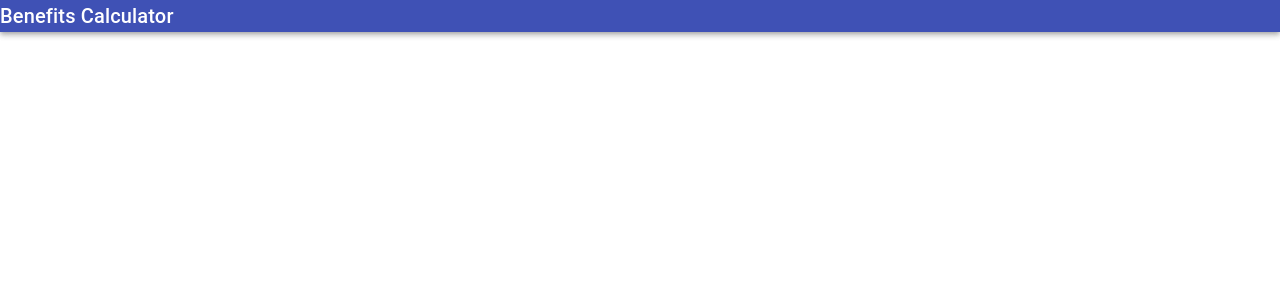
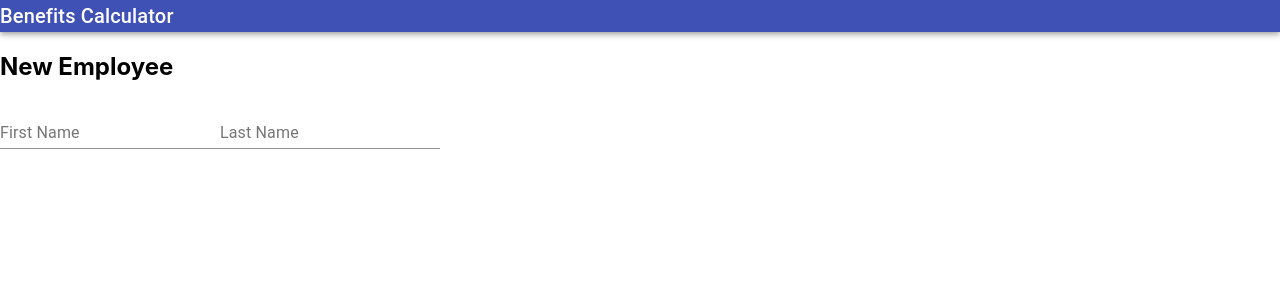
Before and after one commit to BGrebner/BenefitsCalculator, a React (Create React App) app in the folder benefits-calculator-ui/: page /employee in a window 1280 px wide. Shown: the top 300 px of the page. Built offline with nearby package versions, Linux system fonts and the light colour scheme.

Commit message:
add in routing to new employee page

```diff
--- a/benefits-calculator-ui/src/components/App.tsx
+++ b/benefits-calculator-ui/src/components/App.tsx
@@ -1,6 +1,7 @@
 import React from 'react';
 import {Route} from "react-router-dom";
 import Header from "./common/Header"
+import EmployeeForm from './employee/EmployeeForm';
 import EmployeeList from './employeeList/EmployeeList';
 
 function App() {
@@ -8,6 +9,7 @@ function App() {
     <div>
       <Header />
       <Route exact path="/" component={EmployeeList} />
+      <Route path="/employee" component={EmployeeForm} />
     </div>
   );
 }
--- a/benefits-calculator-ui/src/components/employeeList/EmployeeList.tsx
+++ b/benefits-calculator-ui/src/components/employeeList/EmployeeList.tsx
@@ -2,6 +2,7 @@ import { Button, TableContainer, TableBody, TableRow, TableCell, Table, TableHea
 import { Paper } from '@material-ui/core';
 import { Contacts } from "@material-ui/icons";
 import React from "react";
+import { Link } from "react-router-dom";
 import Employee from "../../models/Employee";
 import "./employeeList.css";
 
@@ -34,7 +35,9 @@ const EmployeeList: React.FC<{employees: Array<Employee>}> = ({employees}) => (
             </Table>
         </TableContainer>
 
-        <Button className="float-right" variant="contained" color="primary">Add Employee</Button>
+        <Link to={"/employee"}>
+            <Button className="float-right" variant="contained" color="primary">Add Employee</Button>
+        </Link>
     </div>
 );
 
```
Also changed, not shown: 1 other file (tests, documents, lock files or other folders).
